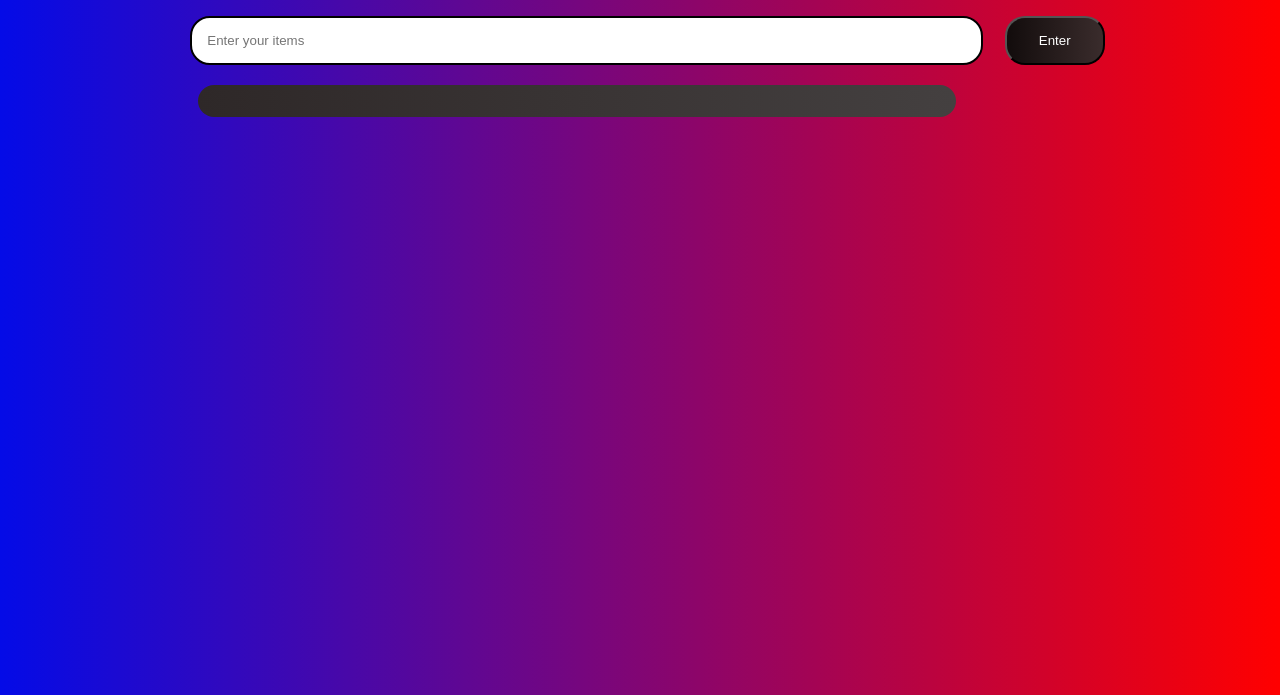
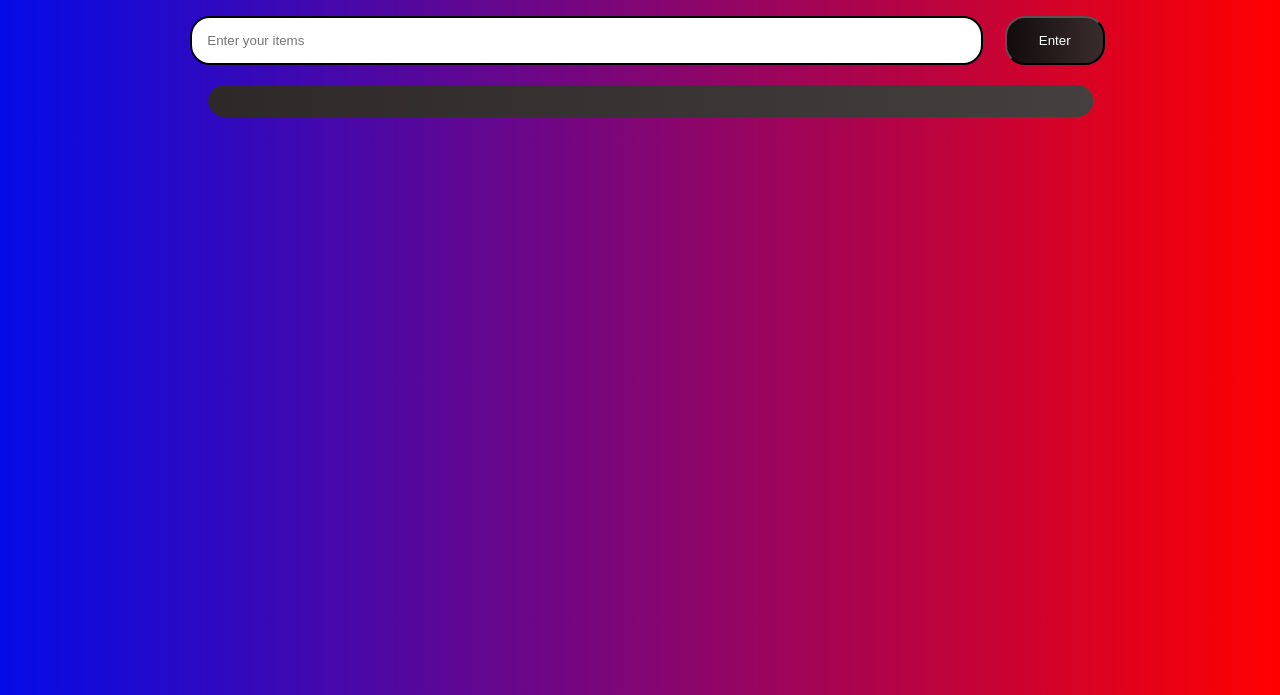
Before and after one commit to madhesh19/TODO-list, a plain HTML site: page index.html in a window 1280 px wide. Shown: the part 105-800 px from the top of the page. Drawn offline with Linux system fonts and the light colour scheme.

Commit message:
Update style.css

```diff
--- a/style.css
+++ b/style.css
@@ -45,9 +45,9 @@ button{
   /*align-items: center;*/
   background: linear-gradient(to right, rgb(46, 40, 40), rgb(68, 64, 64));
   color: white;
-  margin: 20px 190px;
+  margin: 20px 200px;
   border-radius: 20px;
-  width: 60%; /* Adjust the value to control the width */
+  width: 70%; /* Adjust the value to control the width */
 }
 
 .center li{
```
